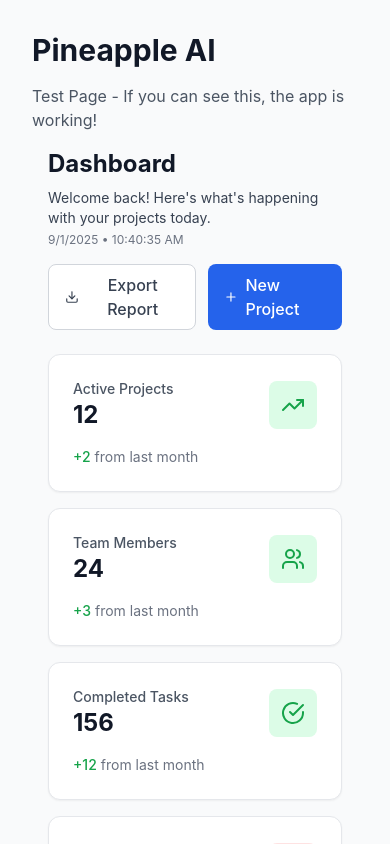
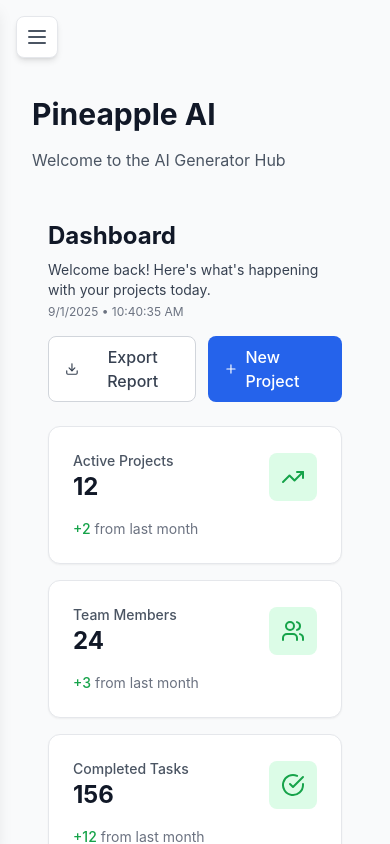
Before and after one commit to JustineDevs/pineapple-ai, a Next.js app: page / in a window 390 px wide. Shown: the top 844 px of the page. Built offline with nearby package versions, Linux system fonts and the light colour scheme.

Commit message:
fix: ssr-window-issues

```diff
--- a/pages/_app.js
+++ b/pages/_app.js
@@ -1,14 +1,16 @@
 import '../src/index.css'
 import { useState, useEffect } from 'react'
+import { Menu, X } from 'lucide-react'
+import Sidebar from '../src/components/Sidebar'
 
 function MyApp({ Component, pageProps }) {
+  const [sidebarOpen, setSidebarOpen] = useState(false)
   const [mounted, setMounted] = useState(false)
 
   useEffect(() => {
     setMounted(true)
   }, [])
 
-  // Simple test version to isolate the issue
   if (!mounted) {
     return (
       <div className="flex h-screen bg-gray-50 items-center justify-center">
@@ -21,12 +23,34 @@ function MyApp({ Component, pageProps }) {
   }
 
   return (
-    <div className="min-h-screen bg-gray-50">
-      <div className="p-8">
-        <h1 className="text-3xl font-bold text-gray-900 mb-4">Pineapple AI</h1>
-        <p className="text-gray-600 mb-8">Test Page - If you can see this, the app is working!</p>
+    <div className="flex h-screen bg-gray-50">
+      {/* Mobile menu button */}
+      <div className="lg:hidden fixed top-4 left-4 z-50">
+        <button
+          onClick={() => setSidebarOpen(!sidebarOpen)}
+          className="bg-white p-2 rounded-lg shadow-md border border-gray-200 hover:bg-gray-50"
+        >
+          {sidebarOpen ? (
+            <X className="h-6 w-6 text-gray-600" />
+          ) : (
+            <Menu className="h-6 w-6 text-gray-600" />
+          )}
+        </button>
+      </div>
+
+      {/* Mobile overlay */}
+      {sidebarOpen && (
+        <div
+          className="lg:hidden fixed inset-0 z-40 bg-black bg-opacity-50"
+          onClick={() => setSidebarOpen(false)}
+        />
+      )}
+
+      <Sidebar isOpen={sidebarOpen} setIsOpen={setSidebarOpen} />
+      <main className="flex-1 overflow-auto lg:ml-0">
+        <div className="lg:hidden h-16"></div> {/* Spacer for mobile menu button */}
         <Component {...pageProps} />
-      </div>
+      </main>
     </div>
   )
 }
--- a/pages/index.js
+++ b/pages/index.js
@@ -1,5 +1,11 @@
 import Dashboard from '../src/pages/Dashboard'
 
 export default function Home() {
-  return <Dashboard />
+  return (
+    <div className="min-h-screen bg-gray-50 p-8">
+      <h1 className="text-3xl font-bold text-gray-900 mb-4">Pineapple AI</h1>
+      <p className="text-gray-600 mb-8">Welcome to the AI Generator Hub</p>
+      <Dashboard />
+    </div>
+  )
 }
--- a/src/index.css
+++ b/src/index.css
@@ -3,12 +3,22 @@
 @tailwind utilities;
 
 @layer base {
+  * {
+    box-sizing: border-box;
+  }
+
   html {
     font-family: 'Inter', system-ui, sans-serif;
   }
 
   body {
     @apply bg-gray-50 text-gray-900;
+    margin: 0;
+    padding: 0;
+  }
+
+  #__next {
+    min-height: 100vh;
   }
 }
 
--- a/src/pages/Dashboard.js
+++ b/src/pages/Dashboard.js
@@ -1,5 +1,6 @@
 import React, { useState, useEffect } from 'react';
 import Link from 'next/link';
+import { useRouter } from 'next/router';
 import {
   TrendingUp,
   Users,
@@ -20,6 +21,7 @@ import {
 } from 'lucide-react';
 
 const Dashboard = () => {
+  const router = useRouter();
   const [currentTime, setCurrentTime] = useState(null);
   const [mounted, setMounted] = useState(false);
   const [showProjectMenu, setShowProjectMenu] = useState(null);
@@ -67,11 +69,11 @@ const Dashboard = () => {
   };
 
   const handleCreateProject = () => {
-    window.location.href = '/projects';
+    router.push('/projects');
   };
 
   const handleCreateTask = () => {
-    window.location.href = '/tasks';
+    router.push('/tasks');
   };
 
   const handleScheduleMeeting = () => {
@@ -83,25 +85,25 @@ const Dashboard = () => {
   };
 
   const handleViewAllProjects = () => {
-    window.location.href = '/projects';
+    router.push('/projects');
   };
 
   const handleViewAllDeadlines = () => {
-    window.location.href = '/tasks';
+    router.push('/tasks');
   };
 
   const handleViewAllTasks = () => {
-    window.location.href = '/tasks';
+    router.push('/tasks');
   };
 
   // Project actions
   const handleViewProject = (projectId) => {
-    window.location.href = `/projects?id=${projectId}`;
+    router.push(`/projects?id=${projectId}`);
     setShowProjectMenu(null);
   };
 
   const handleEditProject = (projectId) => {
-    window.location.href = `/projects?edit=${projectId}`;
+    router.push(`/projects?edit=${projectId}`);
     setShowProjectMenu(null);
   };
 
@@ -114,12 +116,12 @@ const Dashboard = () => {
 
   // Deadline actions
   const handleViewDeadline = (deadlineId) => {
-    window.location.href = `/tasks?id=${deadlineId}`;
+    router.push(`/tasks?id=${deadlineId}`);
     setShowDeadlineMenu(null);
   };
 
   const handleEditDeadline = (deadlineId) => {
-    window.location.href = `/tasks?edit=${deadlineId}`;
+    router.push(`/tasks?edit=${deadlineId}`);
     setShowDeadlineMenu(null);
   };
 
--- a/tailwind.config.js
+++ b/tailwind.config.js
@@ -1,8 +1,9 @@
 /** @type {import('tailwindcss').Config} */
 module.exports = {
   content: [
-    "./src/**/*.{js,jsx,ts,tsx}",
-    "./public/index.html"
+    "./pages/**/*.{js,ts,jsx,tsx,mdx}",
+    "./src/**/*.{js,ts,jsx,tsx,mdx}",
+    "./components/**/*.{js,ts,jsx,tsx,mdx}",
   ],
   theme: {
     extend: {
```
Also changed, not shown: 1 other file (tests, documents, lock files or other folders).
